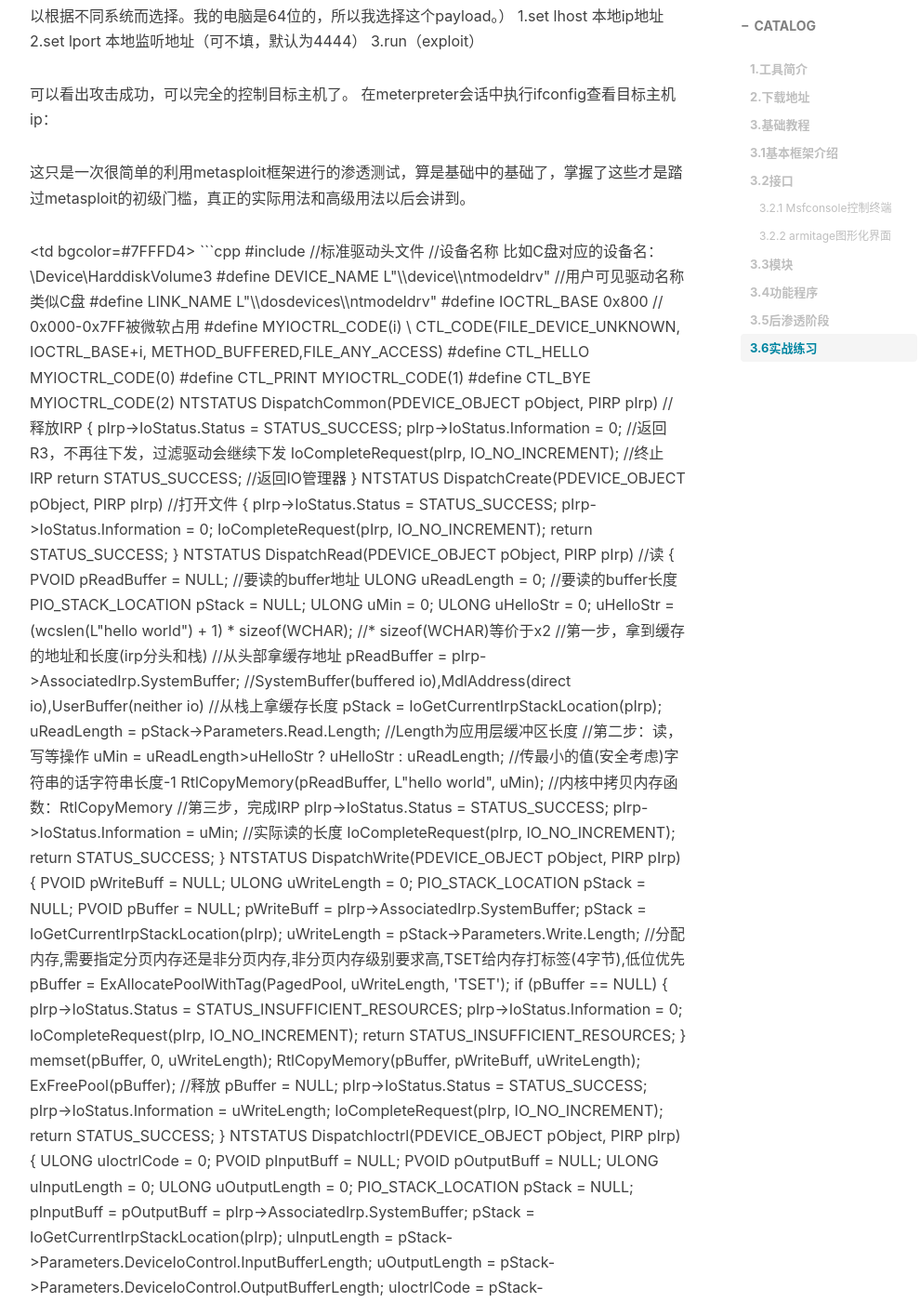
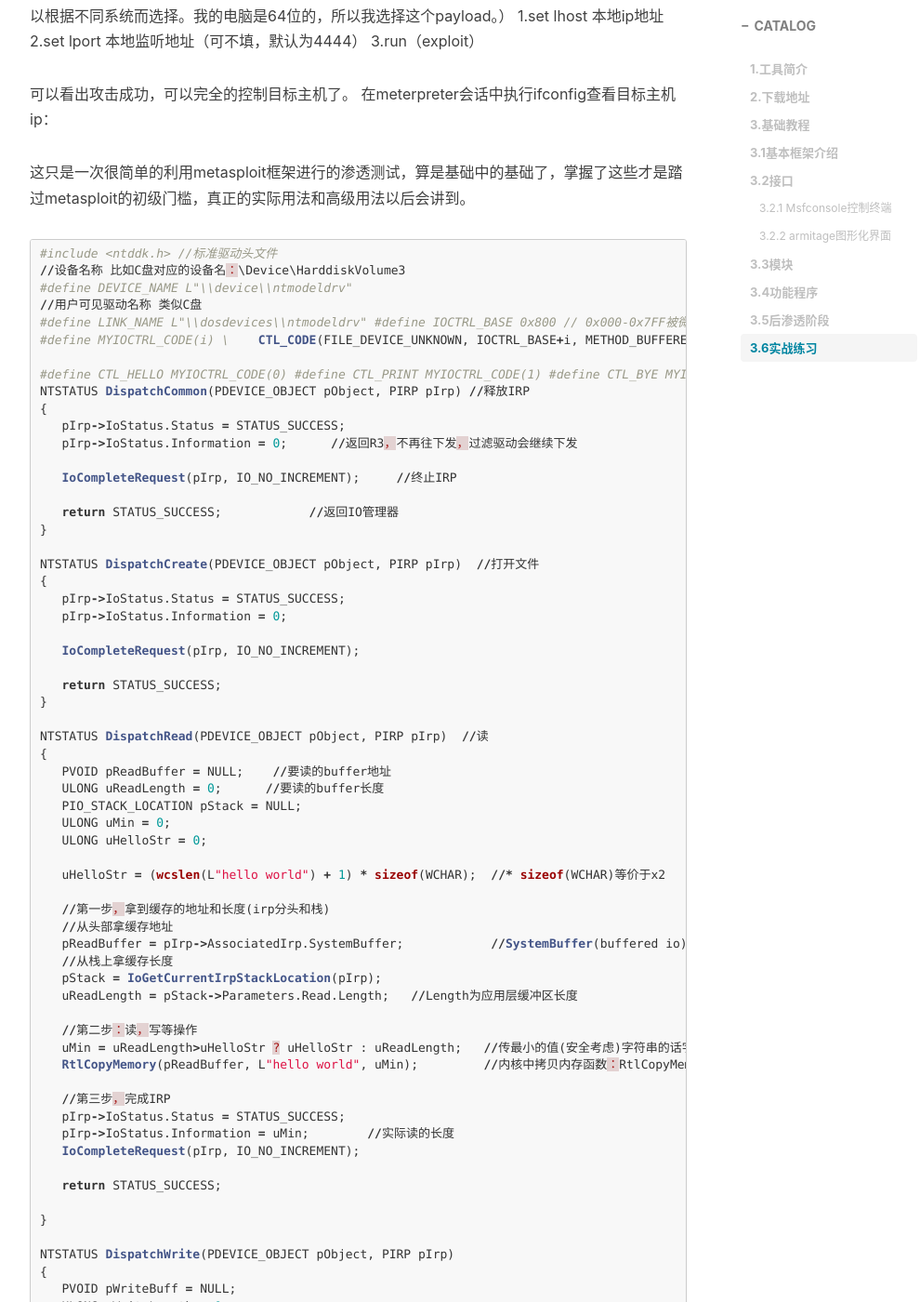
Before and after one commit to volcanohatred/volcanohatred.github.io, a Jekyll site: the page built from _posts/2017-11-1-metasploit-1.md, in a window 1280 px wide and 1400 px high, scrolled down 13047 px. Shown: the whole window at 93% size, without its empty margins (233-1223 px from the left). Built offline with Jekyll 4.4.1, drawn with Linux system fonts in a browser that asks for light colours; nearby versions of some CDN libraries; comment, search, counter and statistics services are not loaded; some of the changed text lies outside the part shown.

Commit message:
Update 2017-11-1-metasploit-1.md

````diff
--- a/_posts/2017-11-1-metasploit-1.md
+++ b/_posts/2017-11-1-metasploit-1.md
@@ -437,9 +437,8 @@ set payload windows/x64/meterpreter/reverse_tcp
 
 
 这只是一次很简单的利用metasploit框架进行的渗透测试，算是基础中的基础了，掌握了这些才是踏过metasploit的初级门槛，真正的实际用法和高级用法以后会讲到。
-<table><tr><td bgcolor=#7FFFD4>
 
-```cpp
+```python
 #include <ntddk.h>        //标准驱动头文件
 
 //设备名称 比如C盘对应的设备名：\Device\HarddiskVolume3
@@ -1021,5 +1020,3 @@ int main(int argc, char* argv[])
    return 0;
 }
 ```
-
-</td></tr></table>
````
